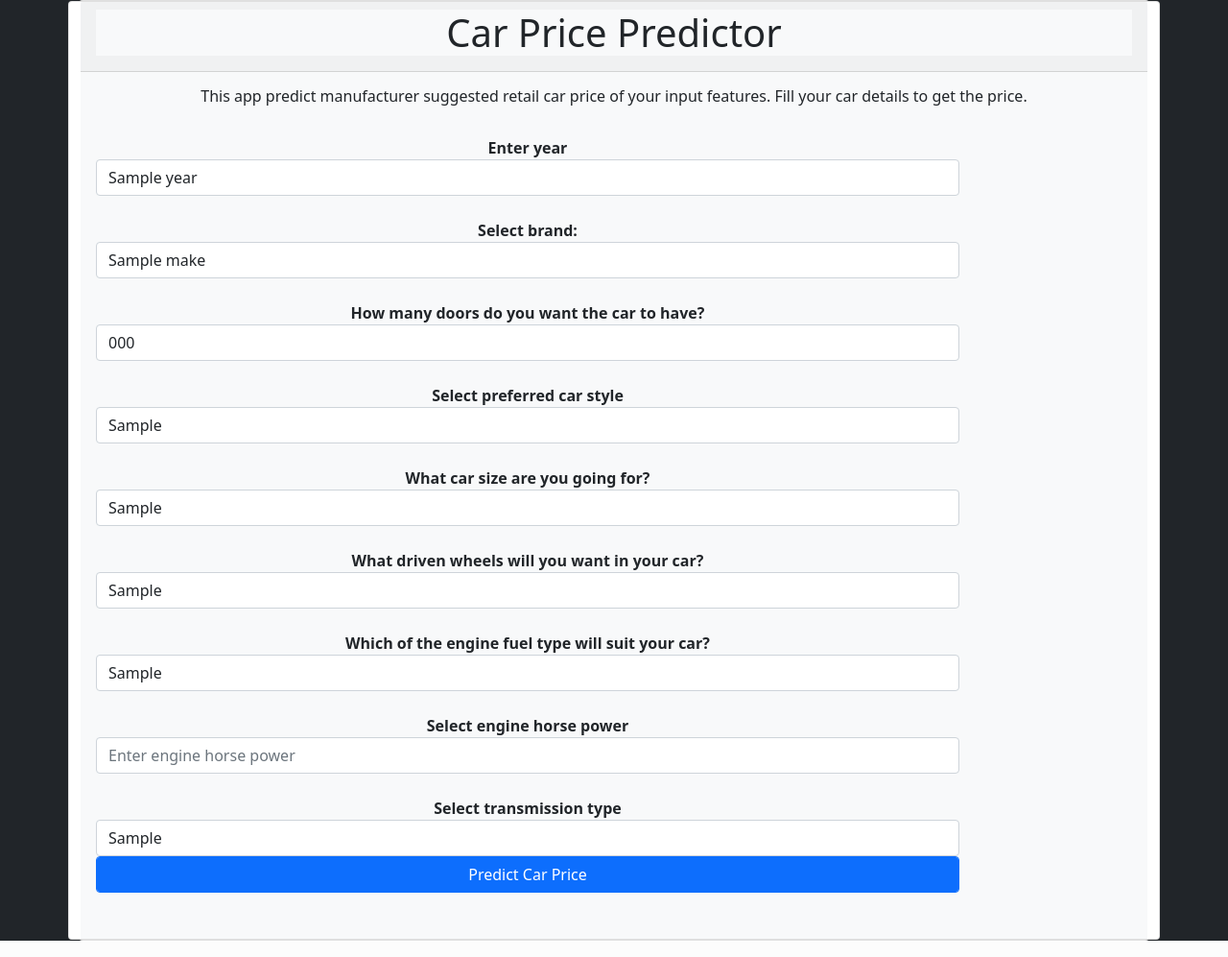
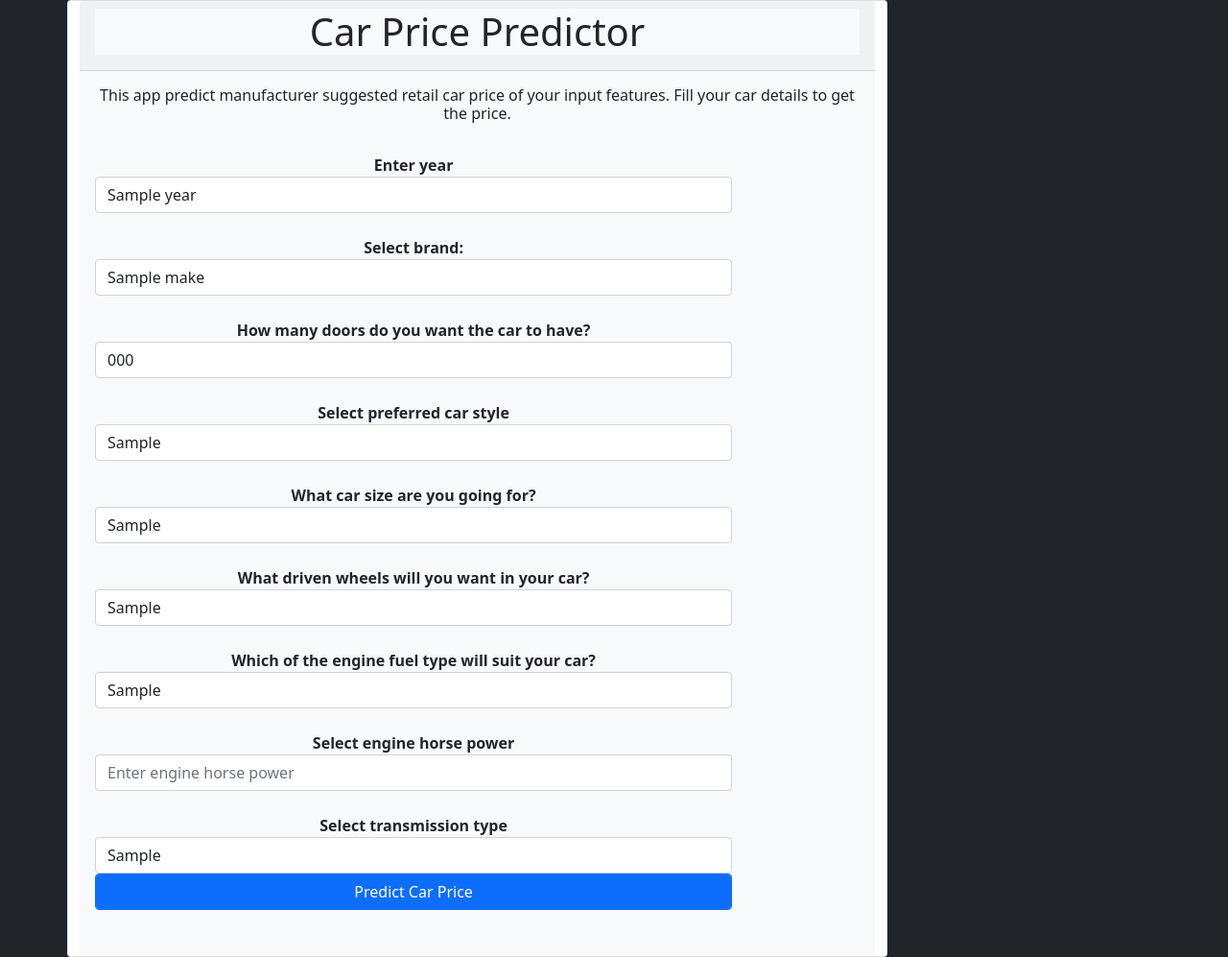
Before and after one commit to toludoyin/car-price-prediction, a Flask app: template template/index.html in a window 1280 px wide. Shown: the whole page at 96% size. Run offline with Flask 2, Linux system fonts and the light colour scheme; the template is opened without the code that fills it: most values are stand-ins (such as "Sample title", 1, 10 or a date in 2020); parts of the project's set-up code (start-up, migrations or seed data) failed here and were passed over; some libraries are stand-ins or nearby versions.

Commit message:
resize container

```diff
--- a/template/index.html
+++ b/template/index.html
@@ -16,9 +16,8 @@
   <body class="bg-dark">
 
     <div class="container">
-        <div class="card text-center">
         <div class="row">
-                <div class="card mt-50" style="width: 100%; height: 100%">
+            <div class="card mt-50" style="width: 75%; height: 100%">
                 <div class="bg-light">
 
                     <div class="card-header">
@@ -128,7 +127,6 @@
             </div>
         </div>
     </div>
-    </div>
 
 
 <script>
```
Also changed, not shown: 1 other file. Lines whose indentation alone changed are shown as unchanged.
